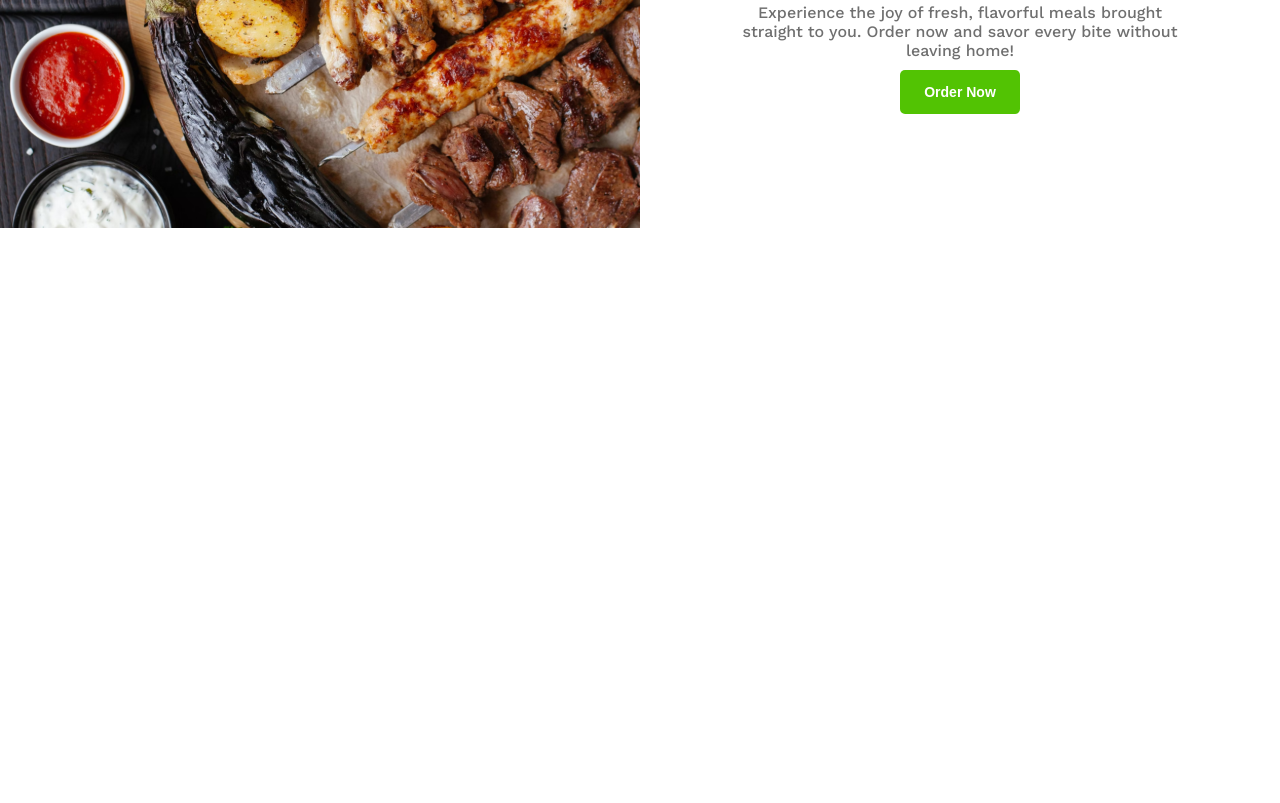
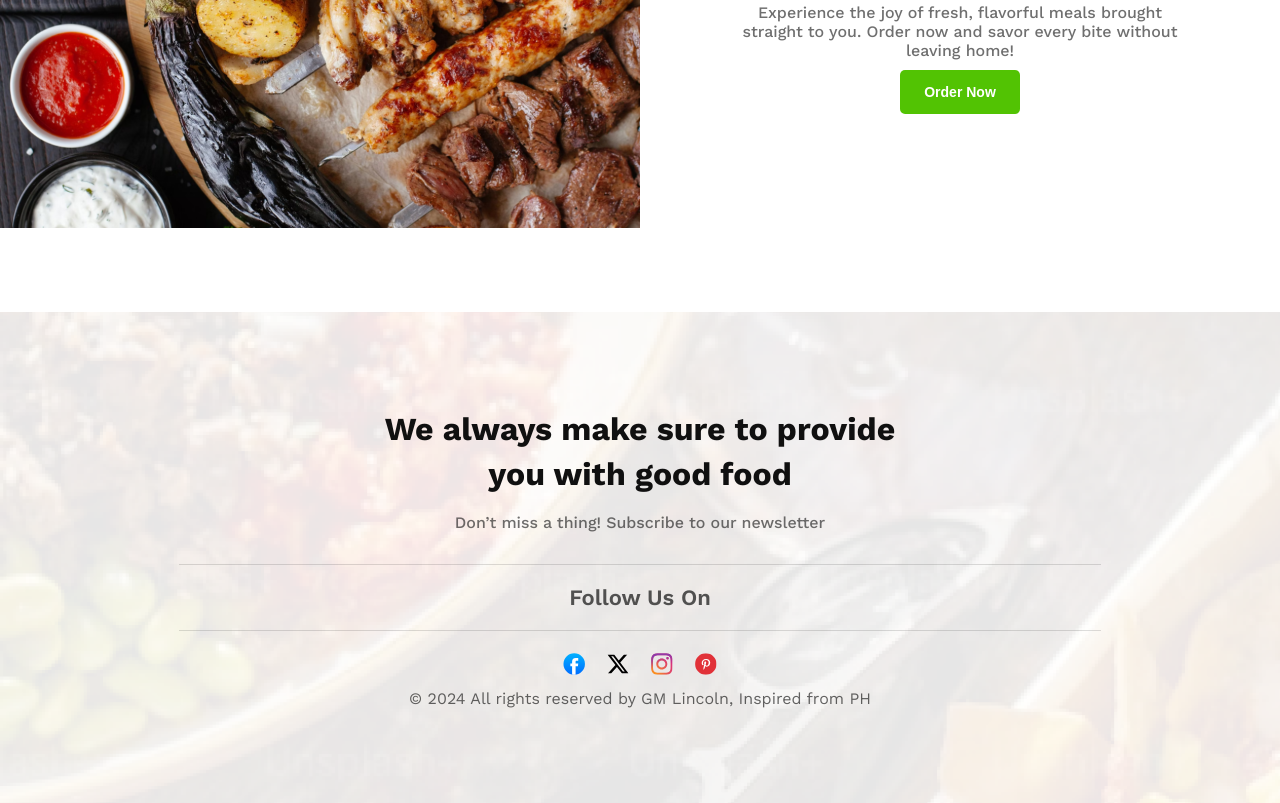
Before and after one commit to gmlincoln/good-food-restaurant, a plain HTML site: page index.html in a window 1280 px wide. Shown: the part 1709-2512 px from the top of the page. Before the commit the page ends 2021 px from the top, so only its background shows below. Drawn offline with nearby package versions, Linux system fonts and the light colour scheme.

Commit message:
footer added

```diff
--- a/index.html
+++ b/index.html
@@ -96,7 +96,21 @@
             </div>
         </section>
     </main>
-    <footer></footer>
+    <!-- Footer Section -->
+    <footer id="footer">
+        <div class="footer-content">
+            <h2 class="title">We always make sure to provide you with good food</h2>
+            <p class="description">Don’t miss a thing! Subscribe to our newsletter</p>
+            <h4 class="social-title">Follow Us On</h4>
+            <div class="social-media">
+                <a href=""><img src="assets/facebook.svg" alt="Facebook"></a>
+                <a href=""><img src="assets/x.svg" alt="Twitter or X"></a>
+                <a href=""><img src="assets/ig.svg" alt="Instagram"></a>
+                <a href=""><img src="assets/pin.svg" alt="Pinterest"></a>
+            </div>
+            <p class="copyright">&copy; 2024 All rights reserved by GM Lincoln, Inspired from PH </p>
+        </div>
+    </footer>
 </body>
 
 </html>
--- a/style/style.css
+++ b/style/style.css
@@ -187,3 +187,64 @@ body {
     margin: 0 auto;
     margin-bottom: 10px;
 }
+
+/* Footer Section */
+#footer {
+    background-image: url('../assets/image\ 2.png');
+    padding: 95px 0px;
+    text-align: center;
+}
+
+#footer .footer-content {
+    display: flex;
+    flex-direction: column;
+    justify-content: center;
+    align-items: center;
+}
+
+#footer .footer-content .title {
+    width: 560px;
+    margin: 0px auto 16px;
+    color: #101010;
+    font-size: 32px;
+    font-weight: 700;
+    line-height: 45px;
+}
+
+#footer .footer-content .description {
+    color: #101010;
+    font-size: 16px;
+    font-weight: 500;
+    opacity: 0.6;
+    margin-bottom: 32px;
+}
+
+#footer .footer-content .social-title {
+    color: #101010;
+    text-align: center;
+    font-size: 22px;
+    font-weight: 600;
+    opacity: 0.7;
+    border-top: 1px solid rgba(16, 16, 16, 0.20);
+    border-bottom: 1px solid rgba(16, 16, 16, 0.20);
+    padding: 20px 6px;
+    width: 910px;
+    margin-bottom: 22px;
+}
+
+#footer .social-media {
+    display: flex;
+    justify-content: center;
+    align-items: center;
+    gap: 22px;
+}
+
+#footer .social-media img {
+    width: 22px;
+    height: 22px;
+}
+
+#footer .copyright {
+    margin-top: 10px;
+    opacity: 0.6;
+}
```
Also changed, not shown: assets/facebook.svg (added), assets/ig.svg (added), assets/image 2.png (added), assets/pin.svg (added), assets/x.svg (added).
